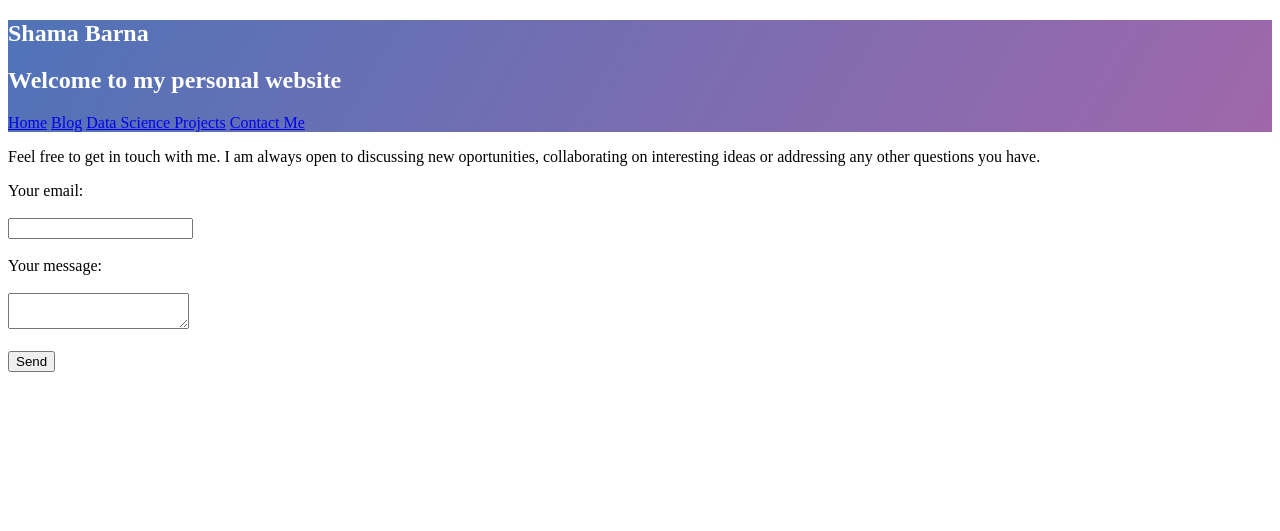
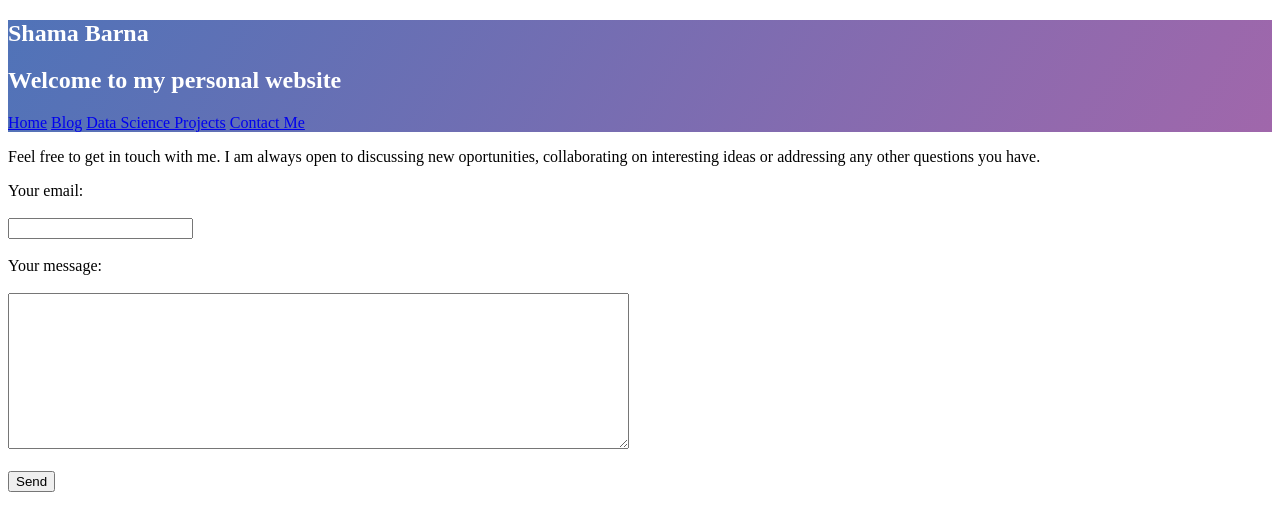
Before and after one commit to shamafarabi/shama.github.io, a Jekyll site: the page built from Contact.md, in a window 1280 px wide. Shown: the top 531 px of the page. Built offline with Jekyll 4.4.1, drawn with Linux system fonts in a browser that asks for light colours; nearby versions of some CDN libraries.

Commit message:
Update Contact.md

```diff
--- a/Contact.md
+++ b/Contact.md
@@ -17,7 +17,7 @@ Feel free to get in touch with me. I am always open to discussing new oportuniti
 
   <label>
     Your message:  <br><br>
-    <textarea name="message" size ="20"></textarea> <br><br>
+    <textarea name="message" rows="10" cols="75"></textarea> <br><br>
   </label>
 
   <!-- your other form fields go here -->
```
